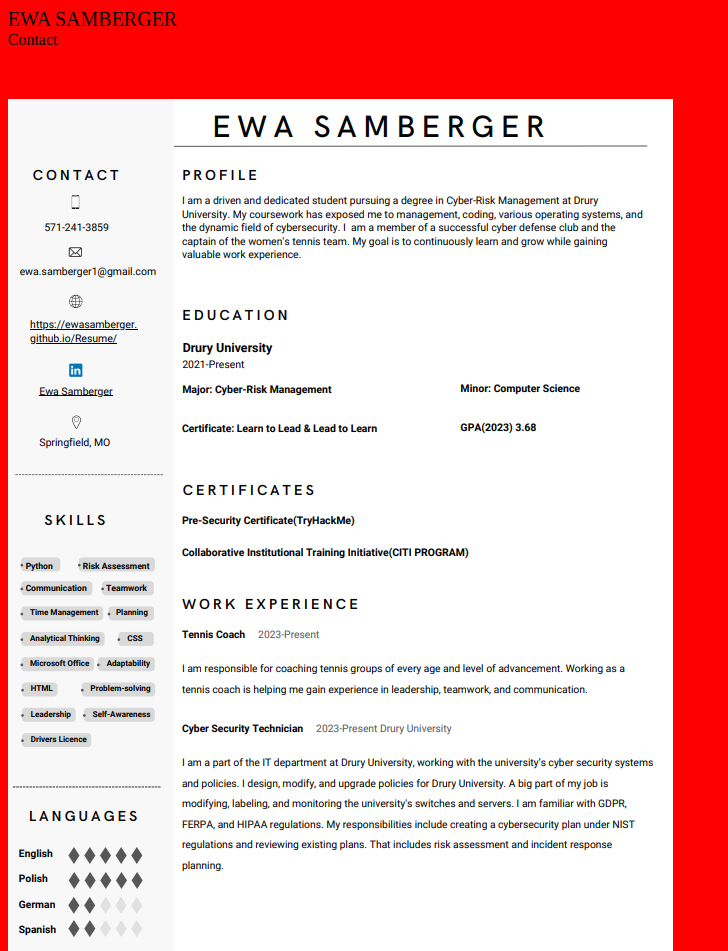
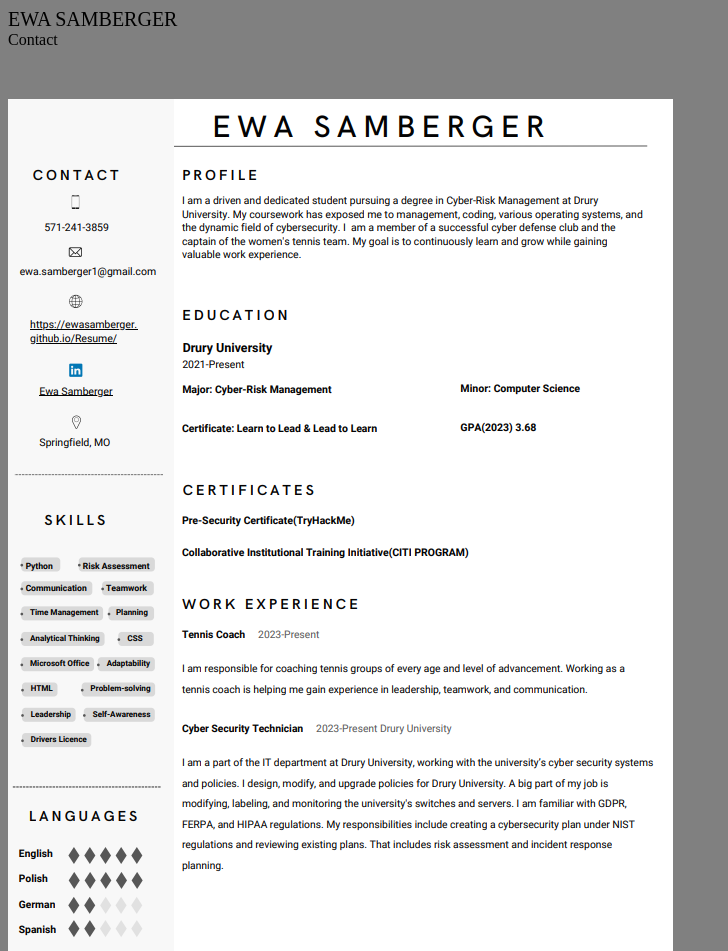
Before and after one commit to EwaSamberger/CV, a plain HTML site: page index.html in a window 1280 px wide. Shown: the whole page, without its empty margins (0-728 px from the left). Drawn offline with Linux system fonts and the light colour scheme.

Commit message:
Update index.html

```diff
--- a/index.html
+++ b/index.html
@@ -15,7 +15,7 @@
 
     }
     body{
-        background-color: red;
+        background-color: grey;
     }
     nav > a {
         text-decoration: none;
```
